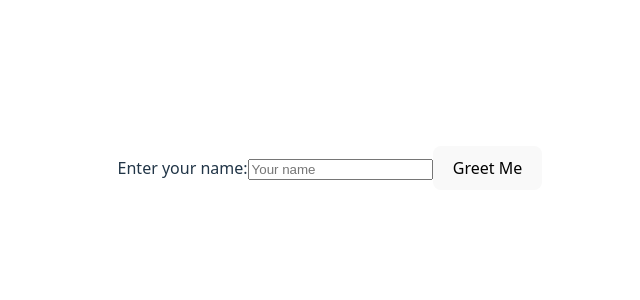
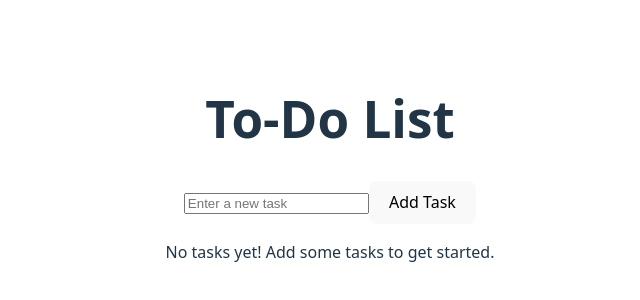
Before and after one commit to mojoro/react-scratch-paper, a React (Vite) app: page / in a window 1280 px wide. Shown: the part 232-532 px from the top of the page, without its empty margins (310-950 px from the left). Built offline with nearby package versions, Linux system fonts and the light colour scheme.

Commit message:
Create todo list component for state management demonstration

```diff
--- a/src/App.jsx
+++ b/src/App.jsx
@@ -1,10 +1,11 @@
 import "./App.css";
 import GreetingForm from "./components/Greeting";
+import TodoApp from "./components/TodoApp";
 
 function App() {
   return (
     <>
-      <GreetingForm></GreetingForm>
+      <TodoApp></TodoApp>
     </>
   );
 }
--- /dev/null
+++ b/src/components/TodoApp.jsx
@@ -0,0 +1,68 @@
+import { useState } from "react";
+
+export default function TodoApp() {
+  const [tasks, setTasks] = useState([]);
+  const [taskInput, setTaskInput] = useState("");
+
+  const addTask = () => {
+    if (taskInput.trim()) {
+      setTasks([
+        ...tasks,
+        { id: Date.now(), text: taskInput.trim(), completed: false },
+      ]);
+      setTaskInput("");
+    }
+  };
+
+  const toggleTaskCompletion = (id) => {
+    setTasks(
+      tasks.map((task) =>
+        task.id === id ? { ...task, completed: !task.completed } : task
+      )
+    );
+  };
+
+  const deleteTask = (id) => {
+    setTasks(tasks.filter((task) => task.id !== id));
+  };
+
+  return (
+    <div>
+      <h1>To-Do List</h1>
+      <div>
+        <input
+          type="text"
+          value={taskInput}
+          onChange={(e) => setTaskInput(e.target.value)}
+          placeholder="Enter a new task"
+        />
+        <button onClick={addTask}>Add Task</button>
+      </div>
+      {tasks.length > 0 ? (
+        <ul>
+          {tasks.map((task) => (
+            <li key={task.id} style={{ marginBottom: "10px" }}>
+              <span
+                style={{
+                  textDecoration: task.completed ? "line-through" : "none",
+                  cursor: "pointer",
+                }}
+                onClick={() => toggleTaskCompletion(task.id)}
+              >
+                {task.text}
+              </span>
+              <button
+                onClick={() => deleteTask(task.id)}
+                style={{ marginLeft: "10px" }}
+              >
+                Delete
+              </button>
+            </li>
+          ))}
+        </ul>
+      ) : (
+        <p>No tasks yet! Add some tasks to get started.</p>
+      )}
+    </div>
+  );
+}
```
